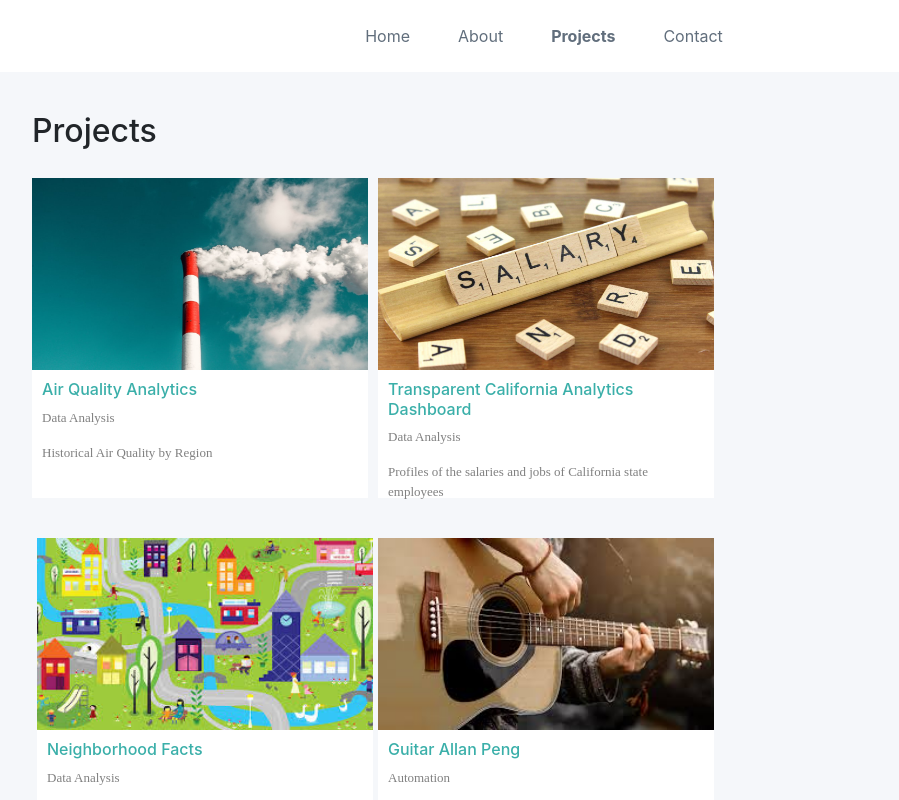
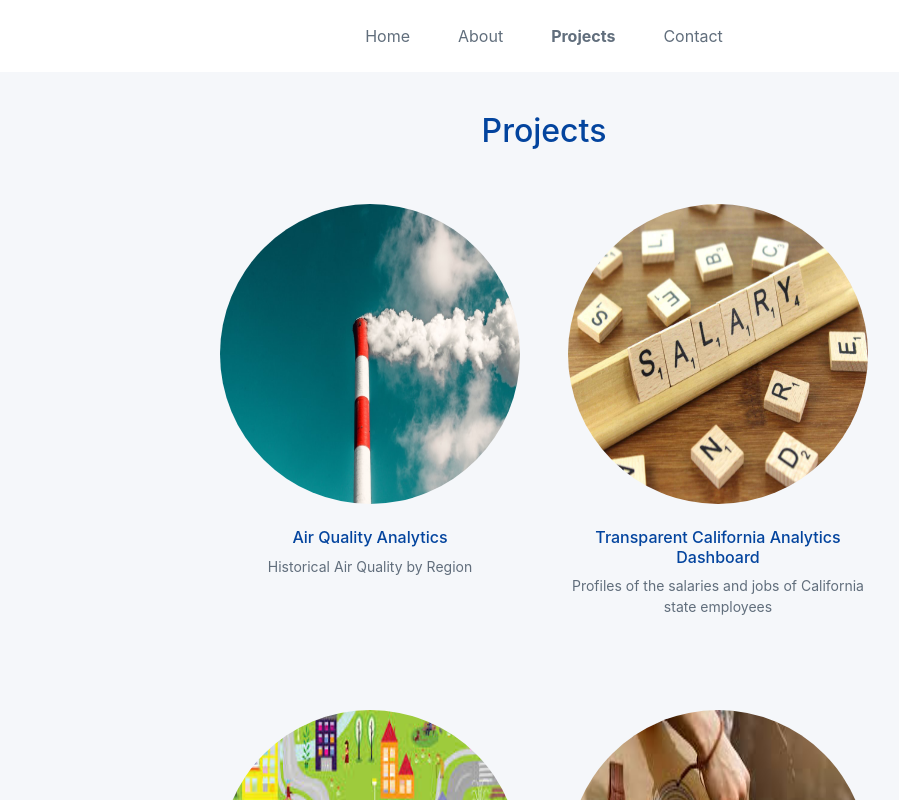
Before and after one commit to bprieto12/brenden-prieto-personal-site, a React (Create React App) app in the folder client/: page /projects in a window 1280 px wide. Shown: the top 800 px of the page, without its empty margins (96-995 px from the left). Built offline with nearby package versions, Linux system fonts and the light colour scheme.

Commit message:
Modified the projects page to clean up appearance

```diff
--- a/client/src/pages/Projects/ProjectPreview/ProjectPreview.js
+++ b/client/src/pages/Projects/ProjectPreview/ProjectPreview.js
@@ -1,18 +1,19 @@
 import React, { Component } from 'react';
 import styles from "./ProjectPreview.module.css";
 // <img alt={this.props.project_details.title} src={this.props.project_details.img_url} />
+import globalStyles from '../../../global/styles.module.css';
 
 class ProjectPreview extends Component {
 	render() {
 		return (
 			<div className={styles.ProjectPreview}>
-
-				<img alt={this.props.project_details.description} src={this.props.project_details.img_url} />
-
+				<div className={styles.ProjImgContainer}>
+					<img alt={this.props.project_details.description} src={this.props.project_details.img_url} />
+				</div>
 				<div className={styles.PreviewDetails}>
-					<h6 className={styles.ProjectTitle}>{this.props.project_details.title}</h6>
-					<div className={styles.Content}>
-						<p>{this.props.project_details.category}</p>
+					<h6 className={[styles.ProjectTitle, globalStyles.primaryColorDark].join(' ')}>{this.props.project_details.title}</h6>
+					<div className={[styles.Content, globalStyles.primaryTextColor].join(" ")}>
+						{/* <p>{this.props.project_details.category}</p> */}
 						<p>{this.props.project_details.description}</p>
 					</div>
 				</div>
--- a/client/src/pages/Projects/ProjectPreview/ProjectPreview.module.css
+++ b/client/src/pages/Projects/ProjectPreview/ProjectPreview.module.css
@@ -1,52 +1,41 @@
 .ProjectPreview {
-	margin-top: 20px;
-	margin-bottom: 20px;
-	/*padding-bottom: 10px;*/
-	/*border: 1px solid #888;*/
-
-	float: left;
-	width: 21em;
-	height: 20em;
-	margin-left: 5px;
-	margin-right: 5px;
-
-	/*width: 20em;*/
-	/*height: 20em;*/
-	/*margin: 10px;*/
-	/*border-radius: 5px;*/
-	/*box-shadow: 1px 1px 2px 2px #C0C0C0;*/
+	display: inline-block;
+	overflow: hidden;
+	width: 300px;
+	height: 500px;
+	margin-left: 24px;
+	margin-right: 24px;
 }
 
-.ProjectPreview:hover {
+/* .ProjectPreview:hover {
 	border: 1px solid #c0c0c0;
+} */
+
+/* .ProjectPreview:nth-child(1),
+.ProjectPreview:nth-child(4) {
+	margin-left: 0px;
+} */
+
+
+.PreviewDetails {
+	margin-top: 24px;
 }
 
-.ProjectPreview:nth-child(1),
-.ProjectPreview:nth-child(4) {
-	margin-left: 0px;
+
+.Content {
+	/* font-family: "Franklin Gothic"; */
+	font-size: 14px;
 }
 
-.PreviewDetails {
-	text-align: left;
-	height: 40%;
-	padding: 10px;
 
-	color: gray;
-	background-color: white;
-
-	/*color: #17252A;*/
+img {
+	width: 300px;
+	height: 300px;
+	border-radius: 50%;
 }
 
-.Content {
-	font-family: "Franklin Gothic";
-	font-size: 13px;
+.ProjImgContainer {
+	width: 300px;
+	height: 300px;
+	border-radius: 50%;
 }
-
-.ProjectTitle {
-	color: #3AAFA9;
-}
-
-img {
-	width: 100%;
-	height: 60%;
-}
--- a/client/src/pages/Projects/ProjectsHome.css
+++ b/client/src/pages/Projects/ProjectsHome.css
@@ -14,10 +14,10 @@
 	width: 20%;
 }
 
-.ProjectContent {
-	/*width: 100%;*/
-	text-align: left;
-}
+/* .ProjectContent {
+	width: 100%;
+	margin: auto;
+} */
 
 .ProjectsHomeBody::after {
 	content: "";
@@ -25,6 +25,11 @@
 	display: table;
 }
 
+.Projects {
+	margin-top: 54px;
+	text-align: center;
+}
+
 .Projects::after {
 	content: "";
 	clear: both;
--- a/client/src/pages/Projects/ProjectsHome.js
+++ b/client/src/pages/Projects/ProjectsHome.js
@@ -1,9 +1,9 @@
-import React, { Component } from 'react';
+import React, { Component, Fragment } from 'react';
 import axios from 'axios';
 import "./ProjectsHome.css";
 import ProjectPreview from './ProjectPreview/ProjectPreview';
 import PageStyle from '../../hoc/PageStyle';
-
+import globalStyles from '../../global/styles.module.css';
 
 // <div className="TopicNav">
 // 						<ul style={{listStyleType: "none"}}>
@@ -37,17 +37,16 @@
 	render() {
 		return (
 			<PageStyle>
-				<div className="ProjectsHomeBody">
-
-					<div className="ProjectContent">
-						<h2>Projects</h2>
+				{/* <div className="ProjectsHomeBody"> */}
+					{/* <div className="ProjectContent"> */}
+						<h2 className={globalStyles.primaryColorDark}>Projects</h2>
 						<div className="Projects">
-						{this.state.projects.map(project => {
-							return <ProjectPreview key={project.id} project_details={project} />;
-						})}
+							{this.state.projects.map(project => {
+								return <ProjectPreview key={project.id} project_details={project} />;
+							})}
 						</div>
-					</div>
-				</div>
+					{/* </div> */}
+				{/* </div> */}
 			</PageStyle>
 		);
 	}
```
